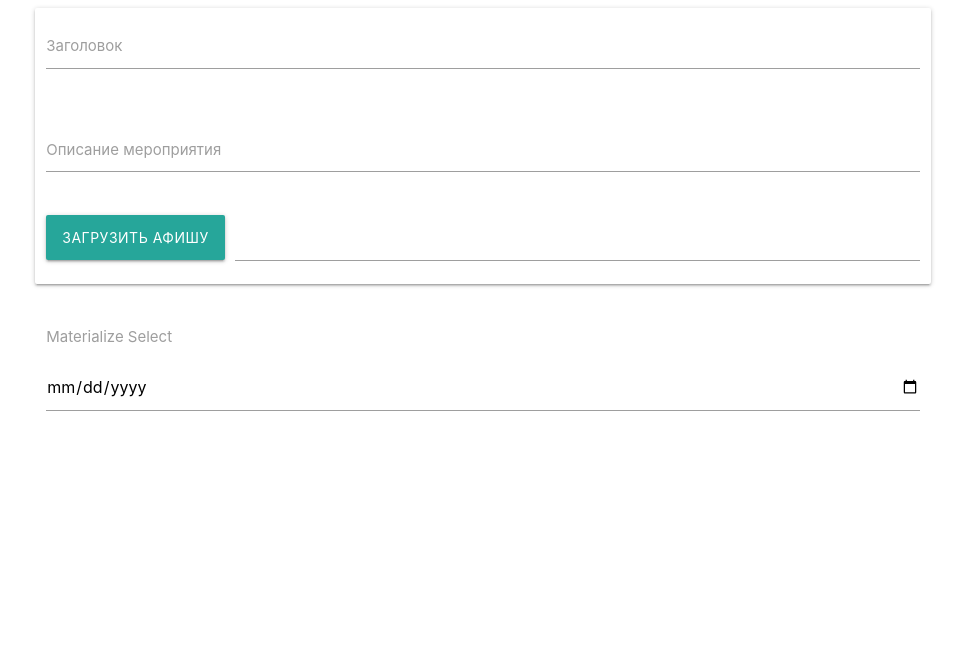
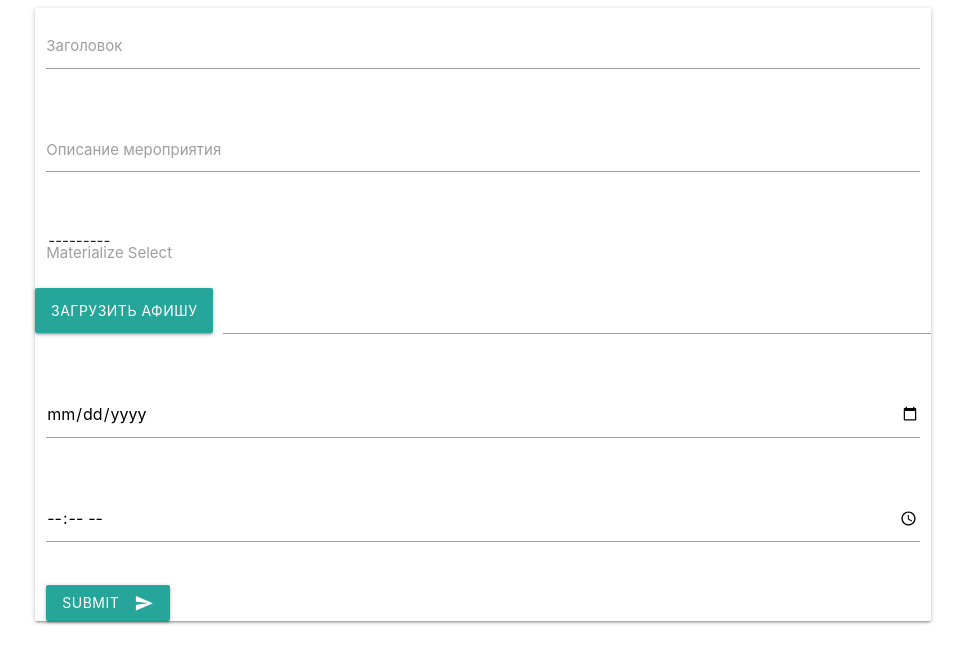
Before and after one commit to ASVorobiev/django_project, a Django app: page /add_event_form/ in a window 1280 px wide. Shown: the top 664 px of the page, without its empty margins (157-1121 px from the left). Run offline with Django 3.2, Linux system fonts and the light colour scheme; data that the repository does not hold is empty; some libraries are stand-ins or nearby versions.

Commit message:
upload form

```diff
--- a/mysite/forms.py
+++ b/mysite/forms.py
@@ -14,4 +14,9 @@ from .models import Events
 class EventsForm(forms.ModelForm):
     class Meta:
         model = Events
-        fields = ('title', 'description', 'image_url')
+        fields = ('title', 'description')
+
+class AddNewEvent(forms.ModelForm):
+    class Meta:
+        model = Events
+        fields = ('title', 'description', 'image', 'location', 'start_date', 'start_time')
--- /dev/null
+++ b/mysite/static/js/selector.js
@@ -0,0 +1,13 @@
+/**
+ * Created by RBeltsov on 01.09.2016.
+ */
+$(document).ready(function() {
+$('select').material_select();
+});
+
+
+
+$('.datepicker').pickadate({
+selectMonths: true, // Creates a dropdown to control month
+selectYears: 16 // Creates a dropdown of 15 years to control year
+});
--- a/mysite/templates/mysite/add_event_form.html
+++ b/mysite/templates/mysite/add_event_form.html
@@ -15,54 +15,64 @@
 <!--Import jQuery before materialize.js-->
 <script type="text/javascript" src="https://code.jquery.com/jquery-2.1.1.min.js"></script>
 <script type="text/javascript" src="{% static 'js/materialize.min.js' %}"></script>
+<script type="text/javascript" src="{% static 'js/selector.js' %}"></script>
 
 
 <div class="container">
   <div class="row">
-    <form class="col s12 card-panel">
+    <form class="col s12 card-panel" action="{% url 'add_event_form'%}" method="post"  enctype="multipart/form-data">
+        {% csrf_token %}
       <div class="row">
         <div class="input-field col s12">
-          <input id="title" type="text" length="30">
+          <input type="text" name="title" length="30">
           <label for="title">Заголовок</label>
         </div>
       </div>
 
       <div class="row">
         <div class="input-field col s12">
-          <textarea id="textarea1" class="materialize-textarea" length="1000"></textarea>
+          <textarea class="materialize-textarea" name="description" length="1000"></textarea>
           <label for="textarea1">Описание мероприятия</label>
         </div>
       </div>
 
-        <form action="#">
+        <div class="row">
+          <div class="input-field col s12">
+                  {% for loc in EventsMod.location %}
+                      {{  loc }}
+                  {% endfor %}
+              <label>Materialize Select</label>
+          </div>
+        </div>
+        <div class="row">
             <div class="file-field input-field">
               <div class="btn">
                 <span>Загрузить афишу</span>
-                <input type="file">
+                <input type="file" name="image">
               </div>
               <div class="file-path-wrapper">
                 <input class="file-path validate" type="text">
+
               </div>
             </div>
-        </form>
-
-      <div class="row">
-          <div class="input-field col s12">
-            <label>Materialize Select</label>
-              <select>
-              <option value="" disabled selected>Choose your option</option>
-              <option value="1">Option 1</option>
-              <option value="2">Option 2</option>
-              <option value="3">Option 3</option>
-            </select>
-          </div>
         </div>
 
       <div class="row">
           <div class="input-field col s12">
-                 <input type="date" class="datepicker">
+                 <input type="date" name="start_date" class="datepicker">
           </div>
       </div>
+
+      <div class="row">
+          <div class="input-field col s12">
+                 <input type="time" name="start_time" class="datepicker">
+          </div>
+      </div>
+
+      <button class="btn waves-effect waves-light" type="submit" name="action">Submit
+          <i class="material-icons right">send</i>
+      </button>
+{#        <a class="waves-effect waves-light btn" type="submit">button</a>#}
     </form>
 
   </div>
--- a/mysite/urls.py
+++ b/mysite/urls.py
@@ -6,5 +6,5 @@ from mysite import views
 urlpatterns = patterns('mysite.views',
                        #url(r'^list/$', 'list', name='list'),
     url(r'^$', views.events_list, name='post_list'),
-                       url(r'^add_event_form/$', views.add_event_form, name='add_event_form'),
+    url(r'^add_event_form/$', views.add_event_form, name='add_event_form'),
                        )
--- a/mysite/views.py
+++ b/mysite/views.py
@@ -1,4 +1,7 @@
-from django.shortcuts import render
+from django.shortcuts import render, redirect
+from django.template.context_processors import csrf
+
+from mysite.forms import AddNewEvent
 from mysite.models import UploadForm, Upload, Events
 from django.http import HttpResponseRedirect
 from django.core.urlresolvers import reverse
@@ -22,5 +25,18 @@ def events_list(request):
     return render(request, 'mysite/events_list.html', {'posts': posts})
 
 def add_event_form(request):
-    posts = Events.objects.all()
-    return render(request, 'mysite/add_event_form.html', {'posts': posts})
+    #posts = AddNewEvent
+    context = {}
+    context['EventsMod'] = AddNewEvent
+    context.update(csrf(request))
+    if request.POST:
+        new_event = AddNewEvent(request.POST, request.FILES)
+        new_event.title = request.POST['title']
+        new_event.description = request.POST['description']
+        new_event.location = request.POST['location']
+        new_event.image = request.FILES['image']
+        new_event.start_time = request.POST['start_time']
+        new_event.start_date = request.POST['start_date']
+        new_event.save()
+        return redirect('post_list')
+    return render(request, 'mysite/add_event_form.html', context)
```
